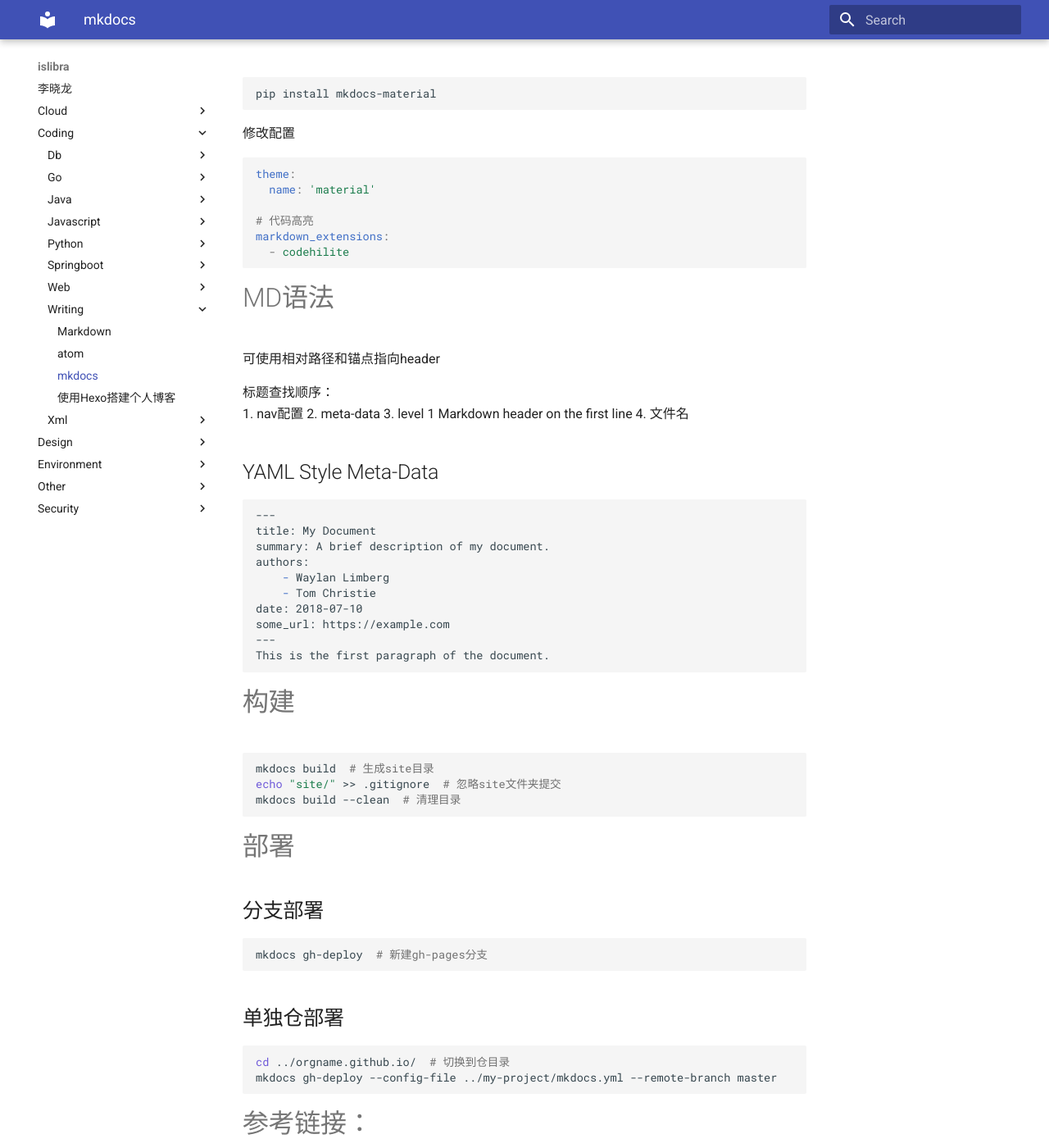
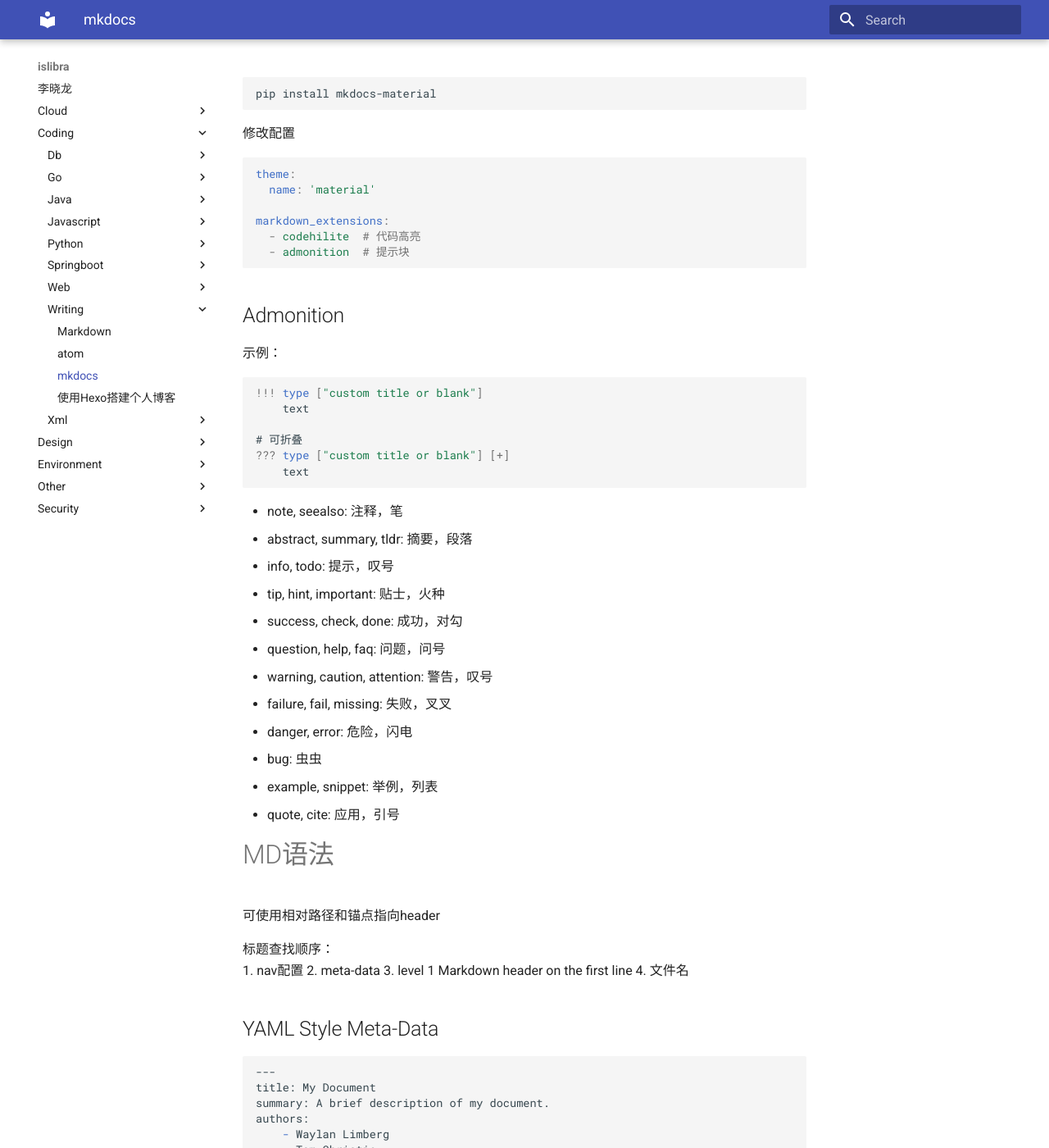
Before and after one commit to islibra/wiki, an MkDocs documentation site: the page built from docs/coding/writing/mkdocs.md, in a window 1280 px wide and 1400 px high, scrolled down 1156 px. Shown: the whole window at 82% size. Built offline with MkDocs 1.6.1 and Material for MkDocs 9.7.7, drawn with Linux system fonts in a browser that asks for light colours.

Commit message:
Update mkdocs.md

````diff
--- a/docs/coding/writing/mkdocs.md
+++ b/docs/coding/writing/mkdocs.md
@@ -61,10 +61,36 @@ pip install mkdocs-material
 theme:
   name: 'material'
 
-# 代码高亮
 markdown_extensions:
-  - codehilite
+  - codehilite  # 代码高亮
+  - admonition  # 提示块
 ```
+
+## Admonition
+
+示例：
+```
+!!! type ["custom title or blank"]
+    text
+
+# 可折叠
+??? type ["custom title or blank"] [+]
+    text
+```
+
+- note, seealso: 注释，笔
+- abstract, summary, tldr: 摘要，段落
+- info, todo: 提示，叹号
+- tip, hint, important: 贴士，火种
+- success, check, done: 成功，对勾
+- question, help, faq: 问题，问号
+- warning, caution, attention: 警告，叹号
+- failure, fail, missing: 失败，叉叉
+- danger, error: 危险，闪电
+- bug: 虫虫
+- example, snippet: 举例，列表
+- quote, cite: 应用，引号
+
 
 # MD语法
 
````
